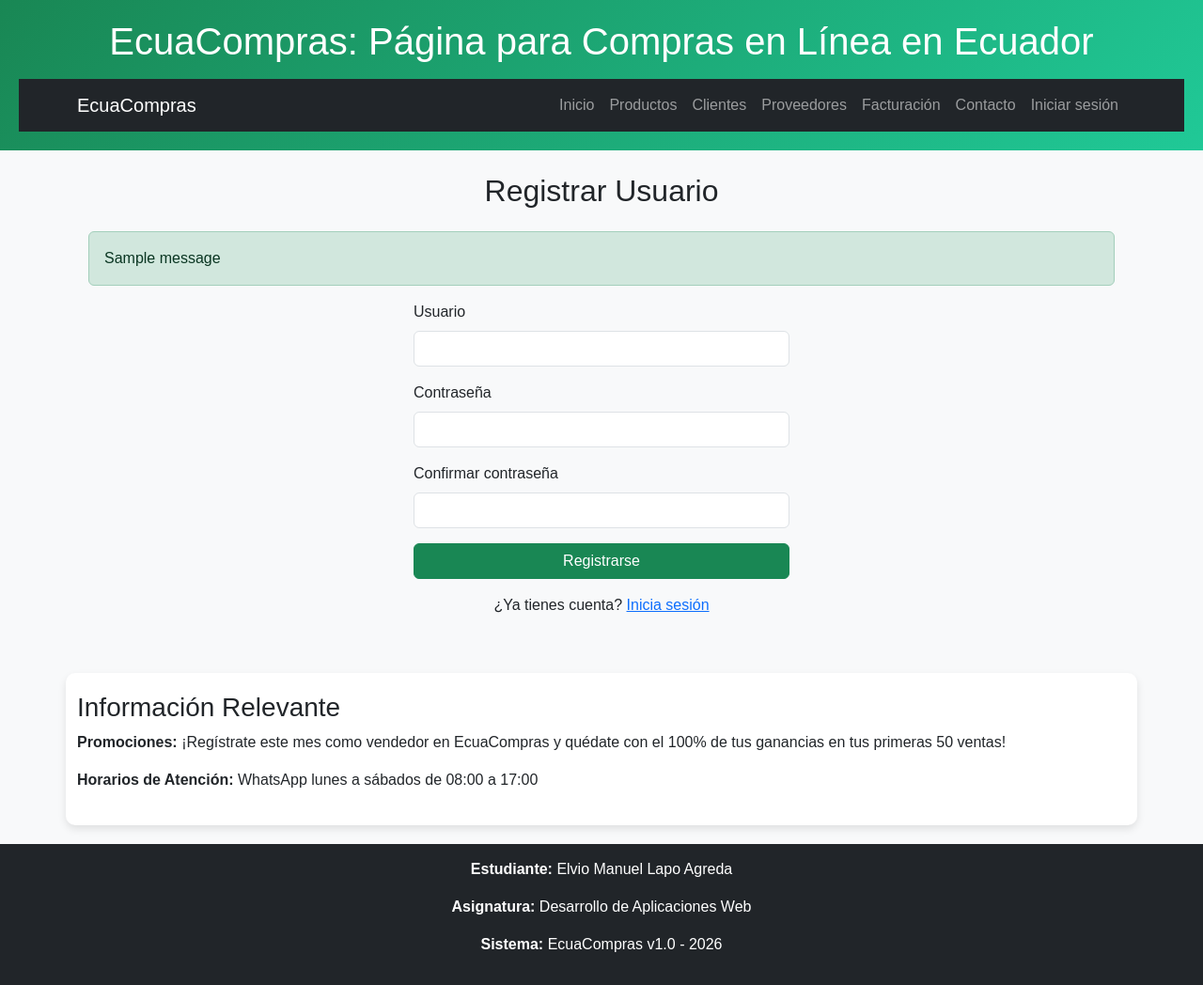
After one commit to lapo1998/desarrollo-de-aplicaci-n-web, a Flask app: page /registro in a window 1280 px wide. The commit adds this page. Shown: the whole page at 94% size. Run offline with Flask 3, Linux system fonts and the light colour scheme; tables that the repository leaves empty hold one stand-in row (values such as "Sample post"); one stand-in notice (Sample message) is shown.

Commit message:
semana 14

```diff
--- a/app.py
+++ b/app.py
@@ -1,19 +1,55 @@
 from datetime import datetime
 
 from flask import Flask, render_template, redirect, url_for, flash
+from flask_login import (
+    LoginManager,
+    login_user,
+    logout_user,
+    login_required,
+    current_user,
+)
+from werkzeug.security import generate_password_hash, check_password_hash
+import mysql.connector
 
 from forms.productos_forms import ProductoForm
 from forms.clientes_forms import ClienteForm
 from forms.proveedores_forms import ProveedorForm
 from forms.facturacion_forms import FacturaForm
+from forms.login_form import LoginForm
+from forms.usuario_form import UsuarioForm
 from conexion.conexion import obtener_conexion
+from models import Usuario
 
 
 # Configuración principal de la aplicación
 app = Flask(__name__)
 
-# Clave para proteger los formularios con CSRF
+# Clave para proteger los formularios con CSRF y las sesiones de login
 app.config["SECRET_KEY"] = "clave-secreta-ecuacompras-dev-2026"
+
+
+# Configuración de Flask-Login
+login_manager = LoginManager()
+login_manager.init_app(app)
+login_manager.login_view = "login"
+login_manager.login_message = "Debes iniciar sesión para acceder a esta página."
+login_manager.login_message_category = "warning"
+
+
+# Recupera el usuario desde la base de datos a partir de su id (lo pide Flask-Login)
+@login_manager.user_loader
+def load_user(user_id):
+    conn = obtener_conexion()
+    cursor = conn.cursor(dictionary=True)
+    cursor.execute("SELECT * FROM usuarios WHERE id = %s", (user_id,))
+    fila = cursor.fetchone()
+    cursor.close()
+    conn.close()
+
+    if fila is None:
+        return None
+
+    return Usuario(fila["id"], fila["usuario"], fila["password"])
 
 
 # Devuelve la lista de proveedores (id, nombre) para llenar el select del formulario
@@ -73,8 +109,71 @@ def index():
     return render_template("index.html")
 
 
+# Inicio de sesión
+@app.route("/login", methods=["GET", "POST"])
+def login():
+    form = LoginForm()
+
+    if form.validate_on_submit():
+        conn = obtener_conexion()
+        cursor = conn.cursor(dictionary=True)
+        cursor.execute("SELECT * FROM usuarios WHERE usuario = %s", (form.usuario.data,))
+        fila = cursor.fetchone()
+        cursor.close()
+        conn.close()
+
+        # Nunca comparamos la contraseña escrita directo con la guardada: usamos check_password_hash
+        if fila and check_password_hash(fila["password"], form.password.data):
+            usuario = Usuario(fila["id"], fila["usuario"], fila["password"])
+            login_user(usuario)
+            flash("Sesión iniciada correctamente.", "success")
+            return redirect(url_for("index"))
+
+        flash("Usuario o contraseña incorrectos.", "danger")
+
+    return render_template("login.html", form=form)
+
+
+# Registrar un nuevo usuario del sistema
+@app.route("/registro", methods=["GET", "POST"])
+def registro():
+    form = UsuarioForm()
+
+    if form.validate_on_submit():
+        # Nunca guardamos la contraseña en texto plano: la transformamos con hash
+        password_hash = generate_password_hash(form.password.data)
+
+        conn = obtener_conexion()
+        cursor = conn.cursor()
+        try:
+            cursor.execute(
+                "INSERT INTO usuarios (usuario, password) VALUES (%s, %s)",
+                (form.usuario.data, password_hash),
+            )
+            conn.commit()
+            flash("Usuario registrado correctamente. Ya puedes iniciar sesión.", "success")
+            return redirect(url_for("login"))
+        except mysql.connector.IntegrityError:
+            flash("Ese nombre de usuario ya existe.", "danger")
+        finally:
+            cursor.close()
+            conn.close()
+
+    return render_template("registro.html", form=form)
+
+
+# Cerrar sesión
+@app.route("/logout")
+@login_required
+def logout():
+    logout_user()
+    flash("Sesión cerrada.", "success")
+    return redirect(url_for("login"))
+
+
 # Módulo de productos (ahora persistido en MySQL)
 @app.route("/productos")
+@login_required
 def productos():
     conn = obtener_conexion()
     cursor = conn.cursor(dictionary=True)
@@ -101,6 +200,7 @@ def productos():
 
 # Registrar un producto (INSERT en la base de datos)
 @app.route("/productos/nuevo", methods=["GET", "POST"])
+@login_required
 def nuevo_producto():
     form = ProductoForm()
     form.proveedor.choices = obtener_choices_proveedores()
@@ -125,6 +225,7 @@ def nuevo_producto():
 
 # Editar un producto (SELECT para cargar y UPDATE para guardar cambios)
 @app.route("/productos/editar/<int:id>", methods=["GET", "POST"])
+@login_required
 def editar_producto(id):
     conn = obtener_conexion()
     cursor = conn.cursor(dictionary=True)
@@ -167,6 +268,7 @@ def editar_producto(id):
 
 # Eliminar un producto (DELETE en la base de datos)
 @app.route("/productos/eliminar/<int:id>", methods=["POST"])
+@login_required
 def eliminar_producto(id):
     conn = obtener_conexion()
     cursor = conn.cursor()
@@ -181,12 +283,14 @@ def eliminar_producto(id):
 
 # Módulo de clientes
 @app.route("/clientes")
+@login_required
 def clientes():
     return render_template("clientes.html", clientes=clientes_ejemplo)
 
 
 # Registrar un cliente
 @app.route("/clientes/nuevo", methods=["GET", "POST"])
+@login_required
 def nuevo_cliente():
     form = ClienteForm()
 
@@ -206,6 +310,7 @@ def nuevo_cliente():
 
 # Editar un cliente
 @app.route("/clientes/editar/<int:id>", methods=["GET", "POST"])
+@login_required
 def editar_cliente(id):
     if id < 0 or id >= len(clientes_ejemplo):
         flash("El cliente solicitado no existe.", "danger")
@@ -228,12 +333,14 @@ def editar_cliente(id):
 
 # Módulo de proveedores
 @app.route("/proveedores")
+@login_required
 def proveedores():
     return render_template("proveedores.html", proveedores=proveedores_ejemplo)
 
 
 # Registrar un proveedor
 @app.route("/proveedores/nuevo", methods=["GET", "POST"])
+@login_required
 def nuevo_proveedor():
     form = ProveedorForm()
 
@@ -253,6 +360,7 @@ def nuevo_proveedor():
 
 # Editar un proveedor
 @app.route("/proveedores/editar/<int:id>", methods=["GET", "POST"])
+@login_required
 def editar_proveedor(id):
     if id < 0 or id >= len(proveedores_ejemplo):
         flash("El proveedor solicitado no existe.", "danger")
@@ -275,12 +383,14 @@ def editar_proveedor(id):
 
 # Módulo de facturación
 @app.route("/facturacion")
+@login_required
 def facturacion():
     return render_template("facturacion.html", facturas=facturas_ejemplo)
 
 
 # Registrar una factura
 @app.route("/facturacion/nueva", methods=["GET", "POST"])
+@login_required
 def nueva_factura():
     form = FacturaForm()
 
@@ -301,6 +411,7 @@ def nueva_factura():
 
 # Editar una factura
 @app.route("/facturacion/editar/<int:id>", methods=["GET", "POST"])
+@login_required
 def editar_factura(id):
     if id < 0 or id >= len(facturas_ejemplo):
         flash("La factura solicitada no existe.", "danger")
--- /dev/null
+++ b/forms/usuario_form.py
@@ -0,0 +1,38 @@
+# Formulario de registro de usuarios con Flask-WTF
+from flask_wtf import FlaskForm
+from wtforms import StringField, PasswordField, SubmitField
+from wtforms.validators import DataRequired, Length, EqualTo
+
+
+# Formulario para registrar un nuevo usuario del sistema
+class UsuarioForm(FlaskForm):
+
+    # Nombre de usuario (debe ser único en la base de datos)
+    usuario = StringField(
+        "Usuario",
+        validators=[
+            DataRequired(message="El usuario es obligatorio."),
+            Length(min=3, max=50, message="El usuario debe tener entre 3 y 50 caracteres."),
+        ],
+    )
+
+    # Contraseña (se guarda con hash, nunca en texto plano)
+    password = PasswordField(
+        "Contraseña",
+        validators=[
+            DataRequired(message="La contraseña es obligatoria."),
+            Length(min=6, message="La contraseña debe tener al menos 6 caracteres."),
+        ],
+    )
+
+    # Confirmación de la contraseña
+    confirmar = PasswordField(
+        "Confirmar contraseña",
+        validators=[
+            DataRequired(message="Debes confirmar la contraseña."),
+            EqualTo("password", message="Las contraseñas no coinciden."),
+        ],
+    )
+
+    # Botón para registrarse
+    submit = SubmitField("Registrarse")
--- a/requirements.txt
+++ b/requirements.txt
@@ -10,3 +10,4 @@ MarkupSafe==3.0.3
 Werkzeug==3.1.7
 WTForms==3.2.2
 mysql-connector-python==9.1.0
+Flask-Login==0.6.3
--- a/templates/components/navbar.html
+++ b/templates/components/navbar.html
@@ -54,6 +54,20 @@
                         <a class="nav-link" href="{{ url_for('index') }}#contacto">Contacto</a>
                     </li>
 
+                    <!-- Sesión: muestra el usuario conectado, o el enlace para iniciar sesión -->
+                    {% if current_user.is_authenticated %}
+                    <li class="nav-item">
+                        <span class="nav-link text-white-50">Hola, {{ current_user.usuario }}</span>
+                    </li>
+                    <li class="nav-item">
+                        <a class="nav-link" href="{{ url_for('logout') }}">Cerrar sesión</a>
+                    </li>
+                    {% else %}
+                    <li class="nav-item">
+                        <a class="nav-link" href="{{ url_for('login') }}">Iniciar sesión</a>
+                    </li>
+                    {% endif %}
+
                 </ul>
             </div>
         </div>
--- /dev/null
+++ b/templates/registro.html
@@ -0,0 +1,59 @@
+{% extends "base.html" %}
+
+{% block title %}EcuaCompras - Registro{% endblock %}
+
+{% block content %}
+
+<section class="container p-4">
+
+    <h2 class="text-center mb-4">Registrar Usuario</h2>
+
+    <!-- Mensajes del sistema -->
+    {% with mensajes = get_flashed_messages(with_categories=true) %}
+        {% if mensajes %}
+            {% for categoria, texto in mensajes %}
+                <div class="alert alert-{{ categoria }}">{{ texto }}</div>
+            {% endfor %}
+        {% endif %}
+    {% endwith %}
+
+    <!-- Formulario de registro -->
+    <form method="POST" novalidate class="mx-auto" style="max-width: 400px;">
+
+        {{ form.hidden_tag() }}
+
+        <div class="mb-3">
+            {{ form.usuario.label(class="form-label") }}
+            {{ form.usuario(class="form-control" ~ (" is-invalid" if form.usuario.errors else "")) }}
+            {% for error in form.usuario.errors %}
+                <div class="invalid-feedback d-block">{{ error }}</div>
+            {% endfor %}
+        </div>
+
+        <div class="mb-3">
+            {{ form.password.label(class="form-label") }}
+            {{ form.password(class="form-control" ~ (" is-invalid" if form.password.errors else "")) }}
+            {% for error in form.password.errors %}
+                <div class="invalid-feedback d-block">{{ error }}</div>
+            {% endfor %}
+        </div>
+
+        <div class="mb-3">
+            {{ form.confirmar.label(class="form-label") }}
+            {{ form.confirmar(class="form-control" ~ (" is-invalid" if form.confirmar.errors else "")) }}
+            {% for error in form.confirmar.errors %}
+                <div class="invalid-feedback d-block">{{ error }}</div>
+            {% endfor %}
+        </div>
+
+        {{ form.submit(class="btn btn-success w-100") }}
+
+    </form>
+
+    <p class="text-center mt-3">
+        ¿Ya tienes cuenta? <a href="{{ url_for('login') }}">Inicia sesión</a>
+    </p>
+
+</section>
+
+{% endblock %}
```
Also changed, not shown: forms/login_form.py (added, +23 -0 lines), models.py (added, +10 -0 lines), sql/esquema.sql (+7 -0 lines), templates/login.html (added, +51 -0 lines).
